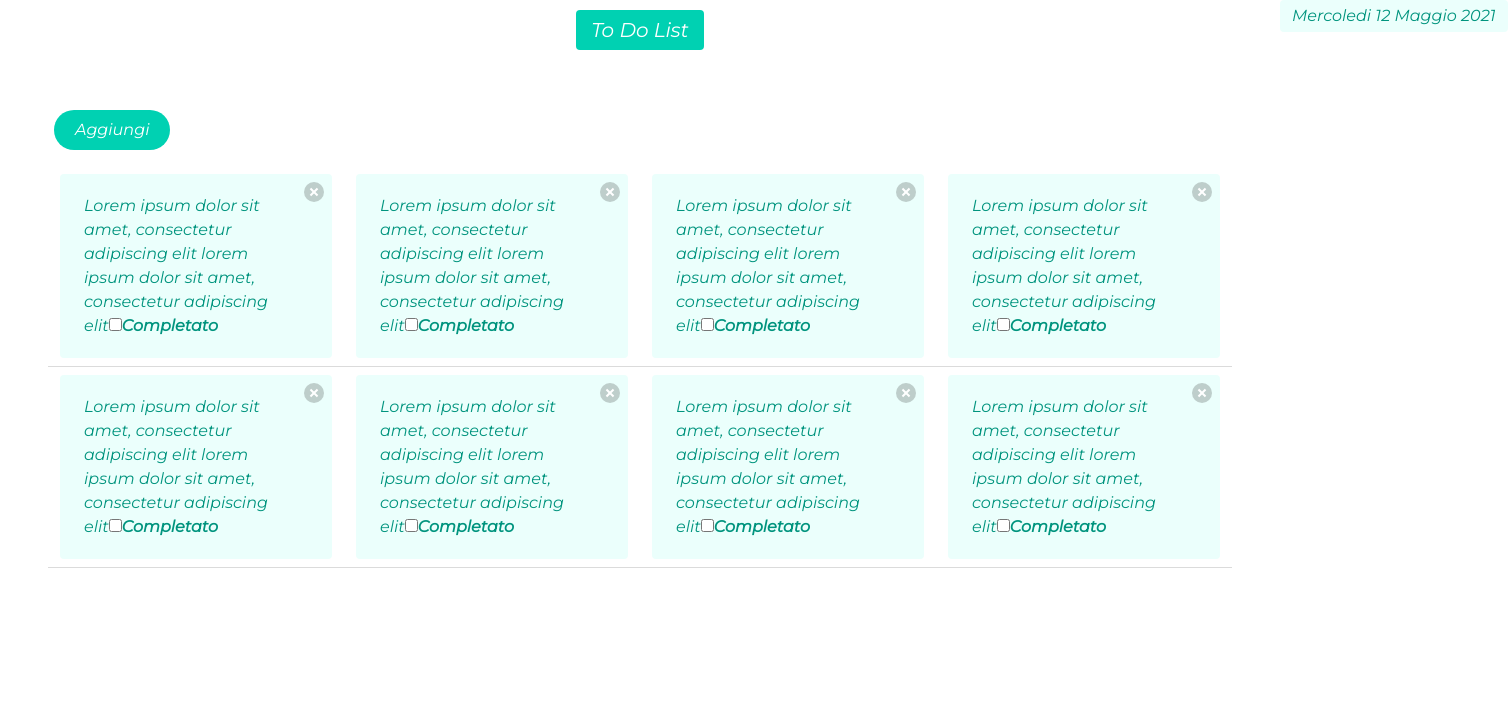
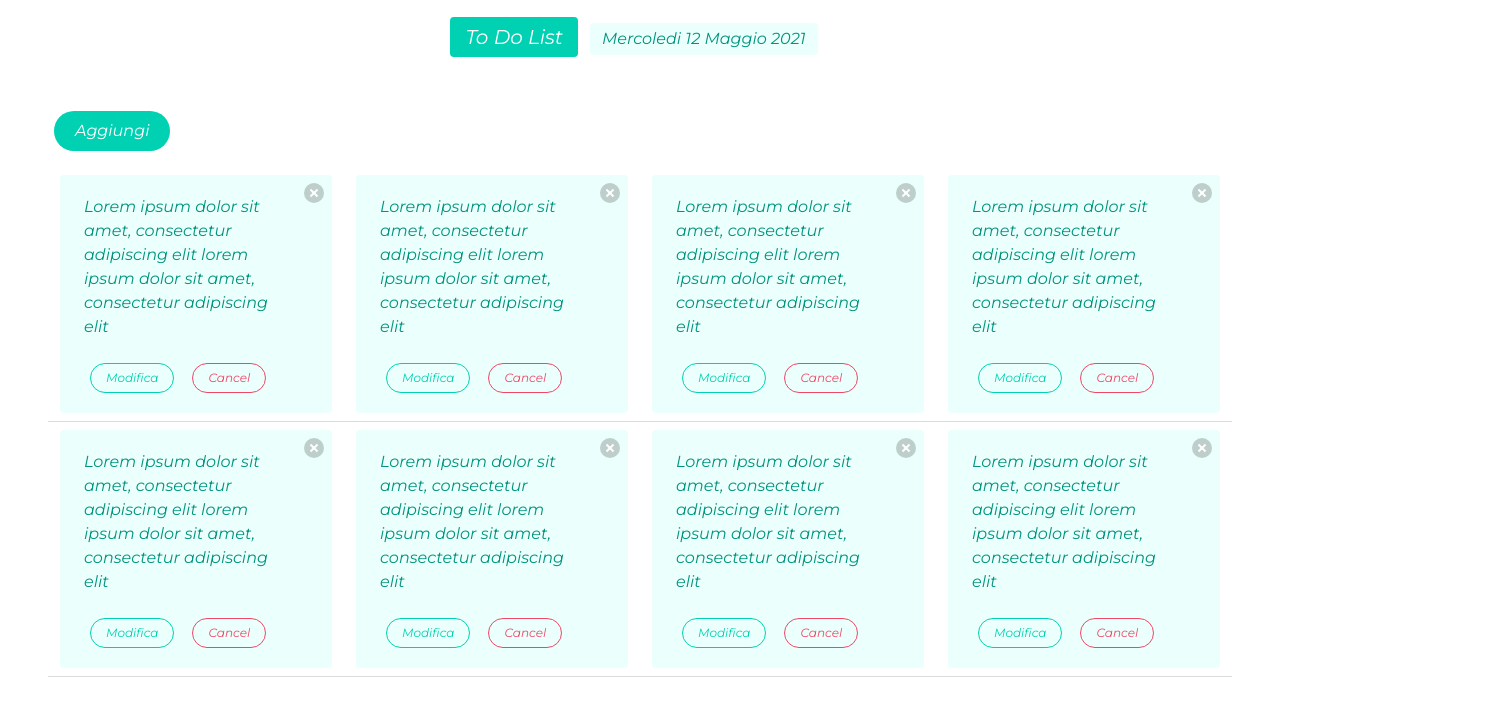
Before and after one commit to v-santomassimo/todoapp-frontend, a React (Create React App) app: page / in a window 1280 px wide. Shown: the top 716 px of the page, 1508 px wide, since content can reach past the window. Built offline with nearby package versions, Linux system fonts and the light colour scheme.

Commit message:
aggiunti buttons per update/delete e modificata navbar

```diff
--- a/src/components/item.jsx
+++ b/src/components/item.jsx
@@ -8,17 +8,37 @@ class Item extends Component {
     isCompleted: false,
     //array di oggetti ToDo;
   };
+
+  isCompletedMessage() {
+    return (
+      <div class="notification is-primary is-light">
+        Clicca qui per segnare il task come <strong>"Completato!"</strong>
+      </div>
+    );
+  }
+
   render() {
     return (
       <div className="notification is-primary is-light">
-        <button className="delete"></button>
+        <button
+          className="delete"
+          onMouseOver={this.isCompletedMessage}
+        ></button>
         {this.state.description}
         {/*{this.state.date}*/}
-        <label className="checkbox">
-          <input type="checkbox" />
-          <strong>Completato</strong>
-          {/*</input>{this.state.isCompleted ? "Completato!" : "Da completare"}*/}
-        </label>
+        <div className="field is-grouped mt-5">
+          <span></span>
+          <p className="control">
+            <button className="button is-primary is-outlined is-rounded is-small">
+              Modifica
+            </button>
+          </p>
+          <p className="control">
+            <button className="button is-danger is-outlined is-rounded is-small">
+              Cancel
+            </button>
+          </p>
+        </div>
       </div>
     );
   }
--- a/src/components/navbar.jsx
+++ b/src/components/navbar.jsx
@@ -7,12 +7,12 @@ class Navbar extends Component {
       <nav className="navbar" role="navigation" aria-label="main navigation">
         <div className="navbar-brand">
           <span className="tag is-primary is-large">To Do List</span>
+          <label className="navbar-item">
+            <span class="tag is-primary is-light is-medium">
+              {this.todayDate()}
+            </span>
+          </label>
         </div>
-        <label className="navbar-brand-date">
-          <span class="tag is-primary is-light is-medium">
-            {this.todayDate()}
-          </span>
-        </label>
       </nav>
     );
   }
--- a/src/components/todocontainer.jsx
+++ b/src/components/todocontainer.jsx
@@ -8,11 +8,6 @@ class TodoContainer extends Component {
     showPopup: false,
   };
 
-  constructor() {
-    super();
-    this.state = this.showPopup;
-  }
-
   handleShowPopup() {
     if (this.showPopup === false) {
       this.setState({ showPopup: true });
@@ -22,8 +17,8 @@ class TodoContainer extends Component {
   render() {
     let popup;
 
-    if (this.showPopup === true) {
-      popup += (
+    if (this.state.showPopup === true) {
+      popup = (
         <div class="modal">
           <div class="modal-background"></div>
           <div class="modal-card">
```
